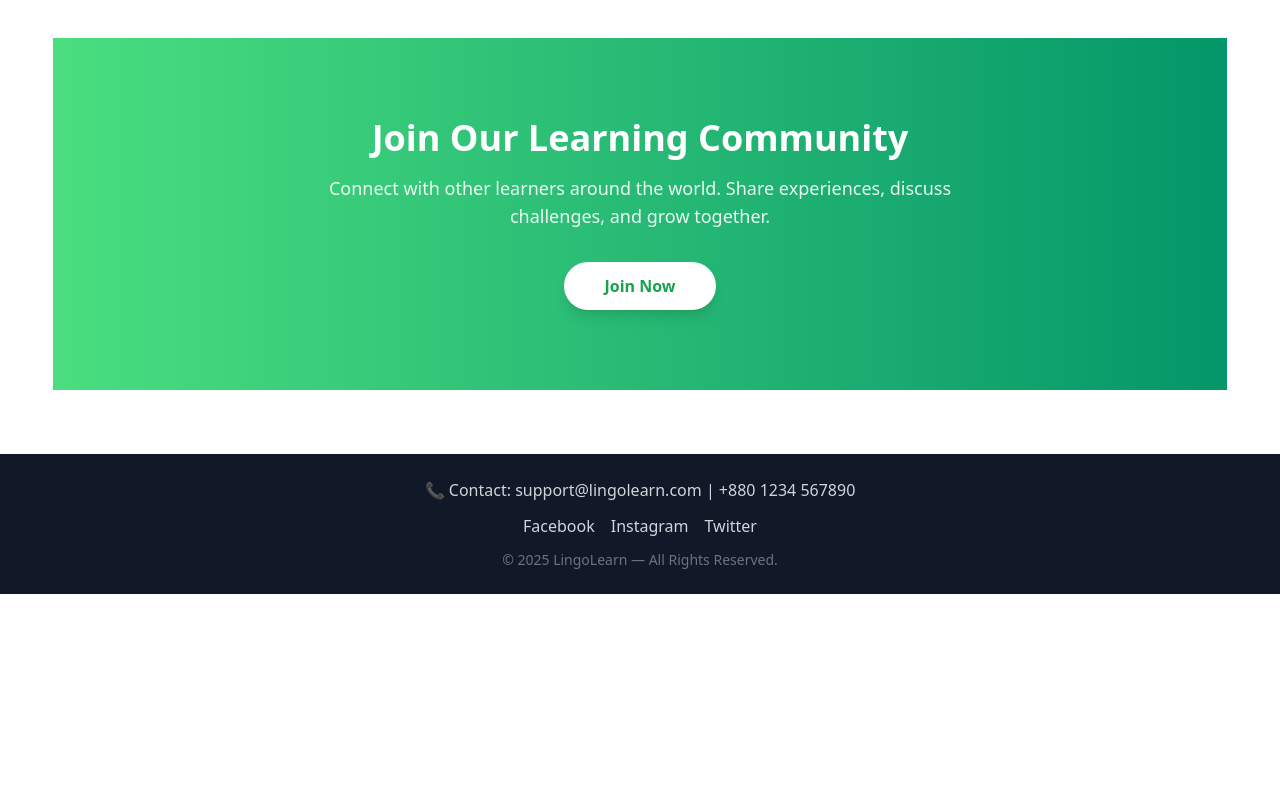
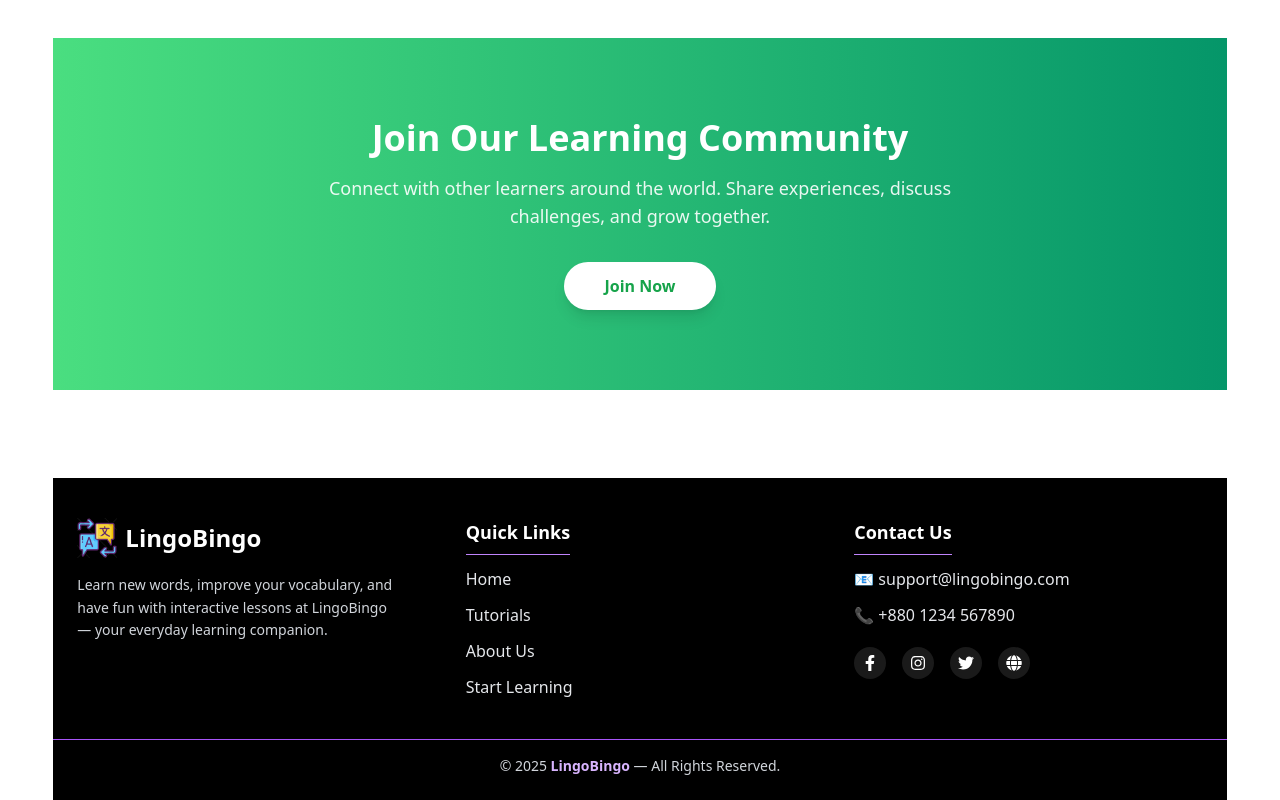
Before and after one commit to atikroman2019/Lingo-Bingo-A-Vocabulary-Learning-Application, a React (Vite) app: page / in a window 1280 px wide. Shown: the part 2035-2835 px from the top of the page. Before the commit the page ends 2629 px from the top, so only its background shows below. Built offline with nearby package versions, Linux system fonts and the light colour scheme; no server answers.

Commit message:
Footer Updated

```diff
--- a/src/Components/Footer.jsx
+++ b/src/Components/Footer.jsx
@@ -1,18 +1,104 @@
+import { FaFacebookF, FaInstagram, FaTwitter, FaGlobe } from "react-icons/fa";
+import { Link } from "react-router-dom";
+import logoPng from "../assets/logo.png";
+
 const Footer = () => {
   return (
-    <footer className="bg-gray-900 text-gray-300 py-6 mt-10">
-      <div className="w-11/12 mx-auto text-center space-y-3">
-        <p>📞 Contact: support@lingolearn.com | +880 1234 567890</p>
-
-        <div className="flex justify-center gap-4">
-          <a href="#" className="hover:text-blue-400">Facebook</a>
-          <a href="#" className="hover:text-pink-400">Instagram</a>
-          <a href="#" className="hover:text-sky-400">Twitter</a>
+    <footer className="w-11/12 mx-auto bg-black text-gray-200 pt-10 pb-6 mt-16">
+      <div className="max-w-7xl mx-auto px-6 grid grid-cols-1 sm:grid-cols-2 lg:grid-cols-3 gap-10">
+        {/* Brand Section */}
+        <div className="flex flex-col items-center sm:items-start text-center sm:text-left space-y-4">
+          <div className="flex items-center gap-2">
+            <img src={logoPng} alt="Logo" className="w-10 h-10" />
+            <h2 className="text-2xl font-bold text-white">LingoBingo</h2>
+          </div>
+          <p className="text-sm text-gray-300 leading-relaxed max-w-xs">
+            Learn new words, improve your vocabulary, and have fun with
+            interactive lessons at LingoBingo — your everyday learning companion.
+          </p>
         </div>
 
-        <p className="text-sm text-gray-500">
-          © {new Date().getFullYear()} LingoLearn — All Rights Reserved.
-        </p>
+        {/* Quick Links */}
+        <div className="flex flex-col items-center sm:items-start text-center sm:text-left space-y-3">
+          <h3 className="text-lg font-semibold text-white border-b border-purple-400 pb-2">
+            Quick Links
+          </h3>
+          <Link
+            to="/"
+            className="hover:text-purple-300 transition-colors duration-300"
+          >
+            Home
+          </Link>
+          <Link
+            to="/tutorials"
+            className="hover:text-purple-300 transition-colors duration-300"
+          >
+            Tutorials
+          </Link>
+          <Link
+            to="/about-us"
+            className="hover:text-purple-300 transition-colors duration-300"
+          >
+            About Us
+          </Link>
+          <Link
+            to="/start-learning"
+            className="hover:text-purple-300 transition-colors duration-300"
+          >
+            Start Learning
+          </Link>
+        </div>
+
+        {/* Contact & Socials */}
+        <div className="flex flex-col items-center sm:items-start text-center sm:text-left space-y-3">
+          <h3 className="text-lg font-semibold text-white border-b border-purple-400 pb-2">
+            Contact Us
+          </h3>
+          <p>📧 support@lingobingo.com</p>
+          <p>📞 +880 1234 567890</p>
+
+          <div className="flex gap-4 pt-2">
+            <a
+              href="#"
+              target="_blank"
+              rel="noopener noreferrer"
+              className="p-2 bg-white/10 rounded-full hover:bg-white/20 transition"
+            >
+              <FaFacebookF className="text-white" />
+            </a>
+            <a
+              href="#"
+              target="_blank"
+              rel="noopener noreferrer"
+              className="p-2 bg-white/10 rounded-full hover:bg-white/20 transition"
+            >
+              <FaInstagram className="text-white" />
+            </a>
+            <a
+              href="#"
+              target="_blank"
+              rel="noopener noreferrer"
+              className="p-2 bg-white/10 rounded-full hover:bg-white/20 transition"
+            >
+              <FaTwitter className="text-white" />
+            </a>
+            <a
+              href="#"
+              target="_blank"
+              rel="noopener noreferrer"
+              className="p-2 bg-white/10 rounded-full hover:bg-white/20 transition"
+            >
+              <FaGlobe className="text-white" />
+            </a>
+          </div>
+        </div>
+      </div>
+
+      {/* Bottom Bar */}
+      <div className="mt-10 border-t border-purple-500 pt-4 text-center text-sm text-gray-300">
+        © {new Date().getFullYear()}{" "}
+        <span className="text-purple-300 font-semibold">LingoBingo</span> — All
+        Rights Reserved.
       </div>
     </footer>
   );
```
